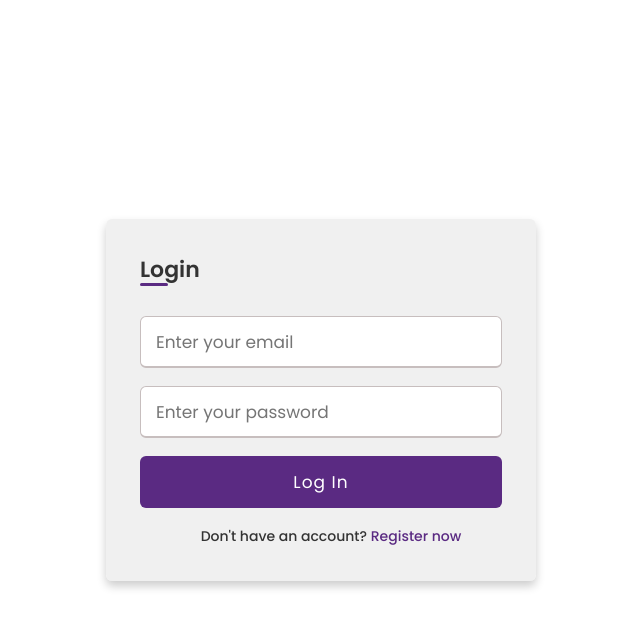
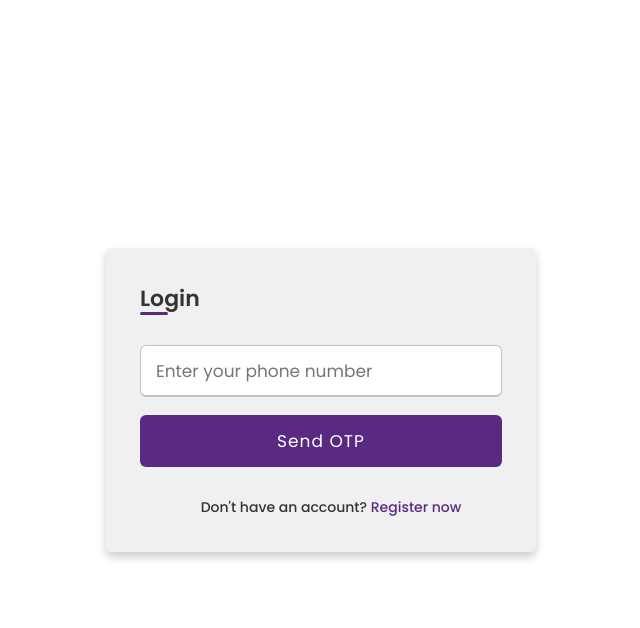
Before and after one commit to AashiAggarwal19/FileSystem, a Django app: page /login/ in a window 1280 px wide. Shown: the top 628 px of the page, without its empty margins (319-959 px from the left). Run offline with Django 5.2, Linux system fonts and the light colour scheme.

Commit message:
login with otp and resend otp implemented

```diff
--- a/filesystem/settings.py
+++ b/filesystem/settings.py
@@ -131,3 +131,4 @@ MEDIA_ROOT = os.path.join(BASE_DIR, 'media')
 
 SESSION_COOKIE_AGE = 7200
 SESSION_EXPIRE_AT_BROWSER_CLOSE = False
+AUTH_USER_MODEL = 'filesystemapp.CustomUser'
--- a/filesystemapp/views.py
+++ b/filesystemapp/views.py
@@ -1,5 +1,5 @@
 from django.http import JsonResponse
-from .models import Folder, File
+from .models import Folder, File, CustomUser, OTP
 from django.shortcuts import render, redirect, get_object_or_404
 from django.contrib.auth.models import User
 from django.contrib.auth import authenticate, login, logout
@@ -10,31 +10,49 @@ from django.http import HttpResponseRedirect
 from django.contrib.auth.models import Permission
 from django.contrib.contenttypes.models import ContentType
 from datetime import timedelta
-import os
-from django.conf import settings
+from .models import CustomUser
+import requests
+from django.utils import timezone
+from random import randint
+
+def send_otp(phone_number):
+    print("isnisde this")
+    otp = randint(100000, 999999)
+    url = 'https://www.fast2sms.com/dev/bulkV2'
+    headers = {
+        'authorization': '67tlumBYVdfC0xQEsSRoOezDMbWHXcL2njwkay5NAi4gJrqFpTjAYpsx6mPZtNk7hRV4IbUXWe8C1JcG',
+        'Content-Type': 'application/x-www-form-urlencoded',
+    }
+    msg = "177601"
+    data = f'sender_id=MOAPPP&message={msg}&variables_values={otp}&route=dlt&numbers={phone_number}'
+
+    response = requests.post(url, headers=headers, data=data)
+    print(response.json(), "kjbkjbghjn")
+    if response.status_code == 200:
+        OTP.objects.update_or_create(
+            phone_number=phone_number,
+            defaults={'otp': otp, 'generated_at': timezone.now()},
+        )
+        return True
+    else:
+        return False
 
 
 def register(request):
     if request.method == 'POST':
         username = request.POST.get('username')
-        email = request.POST.get('email')
-        password = request.POST.get('password')
-        confirm_password = request.POST.get('confirm_password')
+        phone_number = request.POST.get('phone_number')
 
-        if password != confirm_password:
-            messages.error(request, 'Passwords do not match!')
-            return redirect('register')
-
-        if User.objects.filter(username=username).exists():
+        if CustomUser.objects.filter(username=username).exists():
             messages.error(request, 'Username already exists!')
             return redirect('register')
 
-        if User.objects.filter(email=email).exists():
-            messages.error(request, 'Email is already registered!')
+        if CustomUser.objects.filter(phone_number=phone_number).exists():
+            messages.error(request, 'Phone Number is already registered!')
             return redirect('register')
 
         try:
-            user = User.objects.create_user(username=username, email=email, password=password)
+            user = CustomUser.objects.create(username=username, phone_number=phone_number)
             user.save()
             messages.success(request, 'Account created successfully! Please log in.')
             return redirect('login')
@@ -46,33 +64,34 @@ def register(request):
 
 def login_view(request):
     if request.method == 'POST':
-        email = request.POST.get('email')
-        password = request.POST.get('password')
-        try:
-            user = User.objects.get(email=email)
-        except User.DoesNotExist:
-            user = None
+        phone_number = request.POST.get('phone_number')
+        otp = request.POST.get('otp')
+        action = request.POST.get("action")
 
-        if user is not None:
-            user = authenticate(request, username=user.username, password=password)
-            if user is not None:
-                models = ['Folder', 'File']
-                app_label = 'filesystemapp'
+        if action == 'send_otp' or action == 'resend_otp':
+            try:
+                user = CustomUser.objects.get(phone_number=phone_number)
+                if send_otp(phone_number):
+                    messages.success(request, 'OTP has been sent to your phone number.')
+                    return render(request, 'authentication/login.html', {'show_otp': True, 'phone_number': phone_number})
+                else:
+                    messages.error(request, 'Failed to send OTP. Please try again.')
+            except CustomUser.DoesNotExist:
+                messages.error(request, "User with this phone number does not exist.")
+            return render(request, 'authentication/login.html')
 
-                for model in models:
-                    content_type=ContentType.objects.get(app_label=app_label, model='model')
-                    read_permission = Permission.objects.get(codename= f'can_read_{model}', content_type=content_type)
-                    permission_codename = f'{app_label}.can_read_{model}'
-                    if not user.has_perm(permission_codename):
-                        user.user_permissions.add(read_permission)
-
-                request.session.set_expiry(timedelta(hours=2))
-                login(request, user)
-                return redirect('home')
-            else:
-                messages.error(request, 'Invalid credentials!')
-        else:
-            messages.error(request, 'No user found with this email address.')
+        elif action == 'verify_otp':
+            try:
+                otp_record = OTP.objects.get(phone_number=phone_number, otp=otp)
+                if otp_record.is_expired():
+                    messages.error(request, "OTP has expired.")
+                else:
+                    user = CustomUser.objects.get(phone_number=phone_number)
+                    login(request, user)
+                    return redirect('/')
+            except OTP.DoesNotExist:
+                    messages.error(request, "Invalid OTP.")
+            return render(request, 'authentication/login.html', {'show_otp': True, 'phone_number': phone_number})
 
     return render(request, 'authentication/login.html')
 
--- a/templates/authentication/login.html
+++ b/templates/authentication/login.html
@@ -8,36 +8,38 @@
   <link rel="stylesheet" href="{% static 'css/authentication.css' %}"></head>
 <body>
   <div class="wrapper">
-    {% if messages %}
-          <div class="message-container">
-            {% for message in messages %}
-              <div class="message error">
-                <span class="message-icon">⚠️</span>
-                <span class="message-text">{{ message }}</span>
-              </div>
-            {% endfor %}
-          </div>
-        {% endif %}
     <h2>Login</h2>
-    <form method="POST" action="{% url 'login' %}">
+    <form method="POST" id="otp-login-form" action="{% url 'login' %}">
       {% csrf_token %}
 
+      {% if not show_otp %}
       <div class="input-box">
-        <input type="text" name="email" placeholder="Enter your email" required>
+        <input type="text" name="phone_number" placeholder="Enter your phone number" required
+              value="{{ phone_number|default:'' }}">
+        <input type="hidden" name="action" value="send_otp">
+        <div class="input-box button">
+          <input type="submit" value="Send OTP">
+        </div>
       </div>
+      <div class="text" style="margin-top:100px">
+        <h3>Don't have an account? <a href="{% url 'register' %}">Register now</a></h3>
+      </div>
+    {% endif %}
 
-      <div class="input-box">
-        <input type="password" name="password" placeholder="Enter your password" required>
-      </div>
-
-
+    {% if show_otp %}
+    <div class="input-box">
+      <input type="hidden" name="phone_number" value="{{ phone_number|default:'' }}">
+      <input type="text" name="otp" placeholder="Enter OTP" required>
+      <input type="hidden" name="action" value="verify_otp">
       <div class="input-box button">
         <input type="submit" value="Log In">
       </div>
+    </div>
+    <div class="text" style="margin-top:80px">
+      <h3>Didn't receive OTP? <a href="#" onclick="document.querySelector('[name=action]').value = 'resend_otp'; this.closest('form').submit();">Resend OTP</a></h3>
+    </div>
+    {% endif %}
 
-      <div class="text">
-        <h3>Don't have an account? <a href="{% url 'register' %}">Register now</a></h3>
-      </div>
     </form>
   </div>
 </body>
```
Also changed, not shown: filesystemapp/models.py (+20 -0 lines), templates/authentication/register.html (+1 -7 lines).
